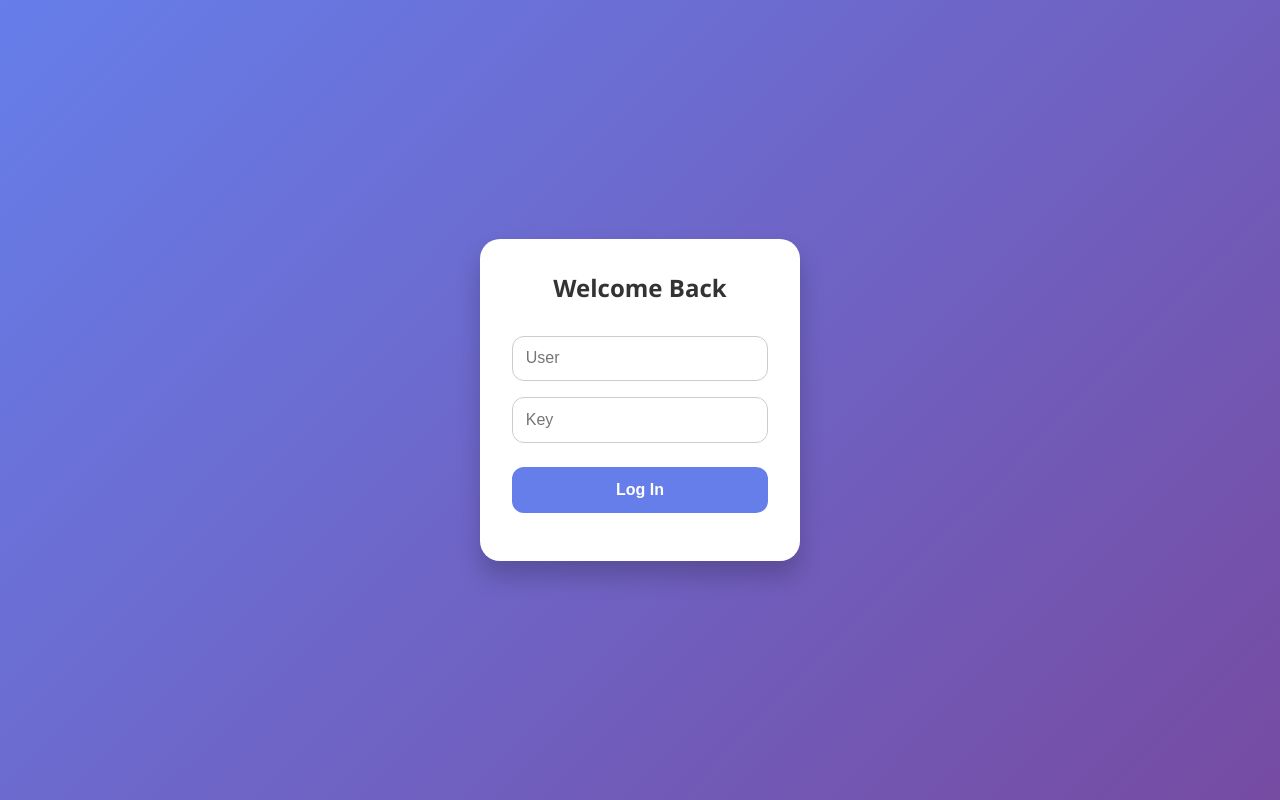
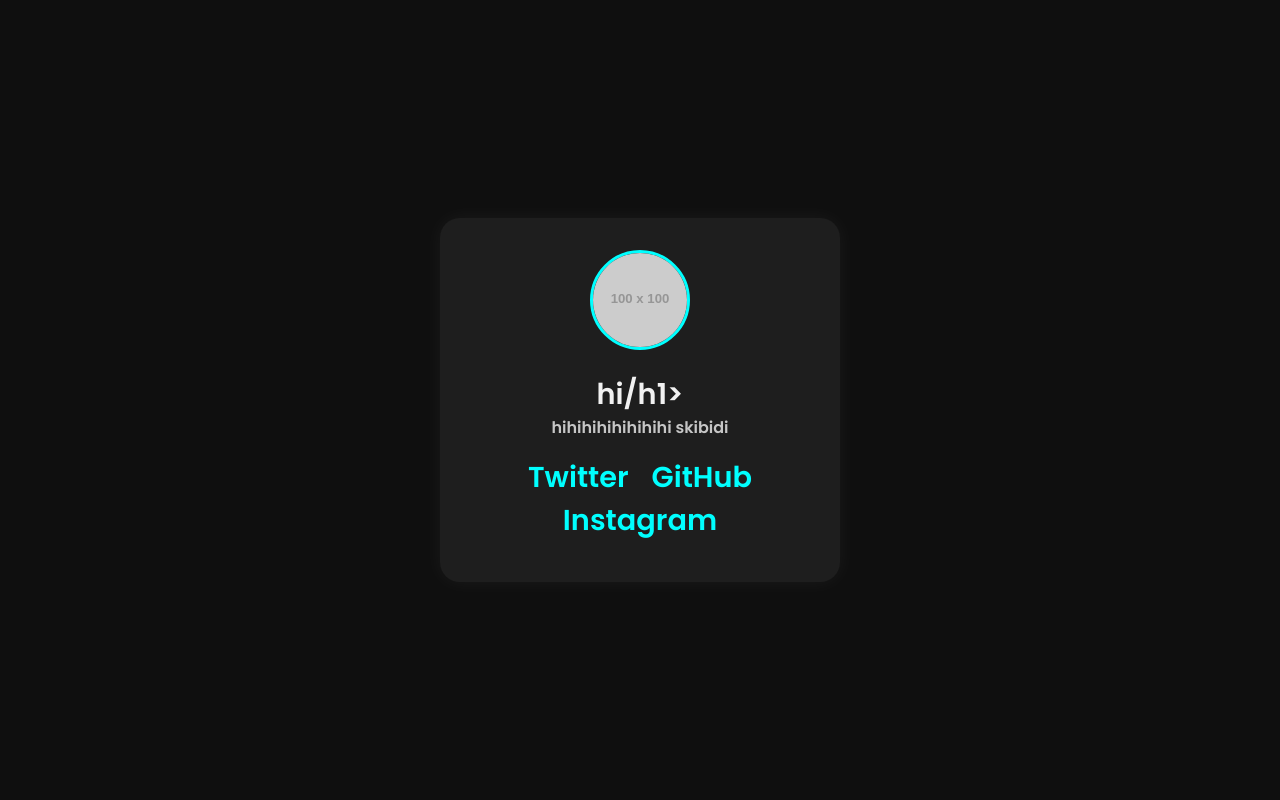
Before and after one commit to 9dyll/cool--, a plain HTML site: page index.html in a window 1280 px wide. Drawn offline with Linux system fonts and the light colour scheme; placeholder pictures from the web are drawn by us.

Commit message:
Update index.html

```diff
--- a/index.html
+++ b/index.html
@@ -2,101 +2,75 @@
 <html lang="en">
 <head>
   <meta charset="UTF-8" />
-  <meta name="viewport" content="width=device-width, initial-scale=1.0"/>
-  <title>Cool Login</title>
+  <meta name="viewport" content="width=device-width, initial-scale=1.0" />
+  <title>About Me</title>
+  <link href="https://fonts.googleapis.com/css2?family=Poppins:wght@400;600&display=swap" rel="stylesheet" />
   <style>
     * {
-      box-sizing: border-box;
       margin: 0;
       padding: 0;
+      box-sizing: border-box;
     }
-
     body {
-      background: linear-gradient(135deg, #667eea, #764ba2);
-      font-family: 'Segoe UI', sans-serif;
+      font-family: 'Poppins', sans-serif;
+      background: #0f0f0f;
+      color: #f1f1f1;
       display: flex;
       justify-content: center;
       align-items: center;
       height: 100vh;
     }
-
-    .login-card {
-      background: white;
+    .card {
+      background: #1e1e1e;
       padding: 2rem;
       border-radius: 20px;
-      box-shadow: 0 15px 25px rgba(0, 0, 0, 0.2);
-      width: 320px;
+      box-shadow: 0 0 20px rgba(255, 255, 255, 0.05);
+      max-width: 400px;
       text-align: center;
     }
-
-    .login-card h2 {
-      margin-bottom: 1.5rem;
-      color: #333;
+    .avatar {
+      width: 100px;
+      height: 100px;
+      border-radius: 50%;
+      object-fit: cover;
+      margin-bottom: 1rem;
+      border: 3px solid #00ffff;
     }
-
-    .login-card input {
-      width: 100%;
-      padding: 0.8rem;
-      margin: 0.5rem 0;
-      border: 1px solid #ccc;
-      border-radius: 12px;
+    h1 {
+      font-size: 1.8rem;
+      margin-bottom: 0.5rem;
+    }
+    p {
       font-size: 1rem;
-      transition: 0.2s;
+      line-height: 1.5;
+      opacity: 0.8;
     }
-
-    .login-card input:focus {
-      border-color: #764ba2;
-      outline: none;
+    .socials {
+      margin-top: 1rem;
     }
-
-    .login-card button {
-      width: 100%;
-      padding: 0.9rem;
-      background: #667eea;
-      color: white;
-      border: none;
-      border-radius: 12px;
-      font-weight: bold;
-      font-size: 1rem;
-      margin-top: 1rem;
-      cursor: pointer;
-      transition: 0.3s;
+    .socials a {
+      margin: 0 0.5rem;
+      color: #00ffff;
+      text-decoration: none;
+      font-weight: 600;
     }
-
-    .login-card button:hover {
-      background: #5a67d8;
-    }
-
-    .login-card p {
-      margin-top: 1rem;
-      color: red;
-      font-size: 0.9rem;
+    .socials a:hover {
+      text-decoration: underline;
     }
   </style>
 </head>
 <body>
-  <div class="login-card">
-    <h2>Welcome Back</h2>
-    <form onsubmit="login(); return false;">
-      <input type="text" id="username" placeholder="User" required />
-      <input type="password" id="password" placeholder="Key" required />
-      <button type="submit">Log In</button>
-      <p id="message"></p>
-    </form>
+  <div class="card">
+    <img src="https://via.placeholder.com/100" alt="Avatar" class="avatar" />
+    <h1>hi/h1>
+    <p>
+      hihihihihihihihi skibidi
+    </p>
+    <div class="socials">
+      <a href="#">Twitter</a>
+      <a href="#">GitHub</a>
+      <a href="#">Instagram</a>
+    </div>
   </div>
-
-  <script>
-    function login() {
-      const u = document.getElementById('username').value;
-      const p = document.getElementById('password').value;
-      const message = document.getElementById('message');
-
-      if (u === 'test' && p === 'test') {
-        window.location.href = 'hi.html';
-      } else {
-        message.textContent = '❌ Invalid username or password.';
-      }
-    }
-  </script>
 </body>
 </html>
```
